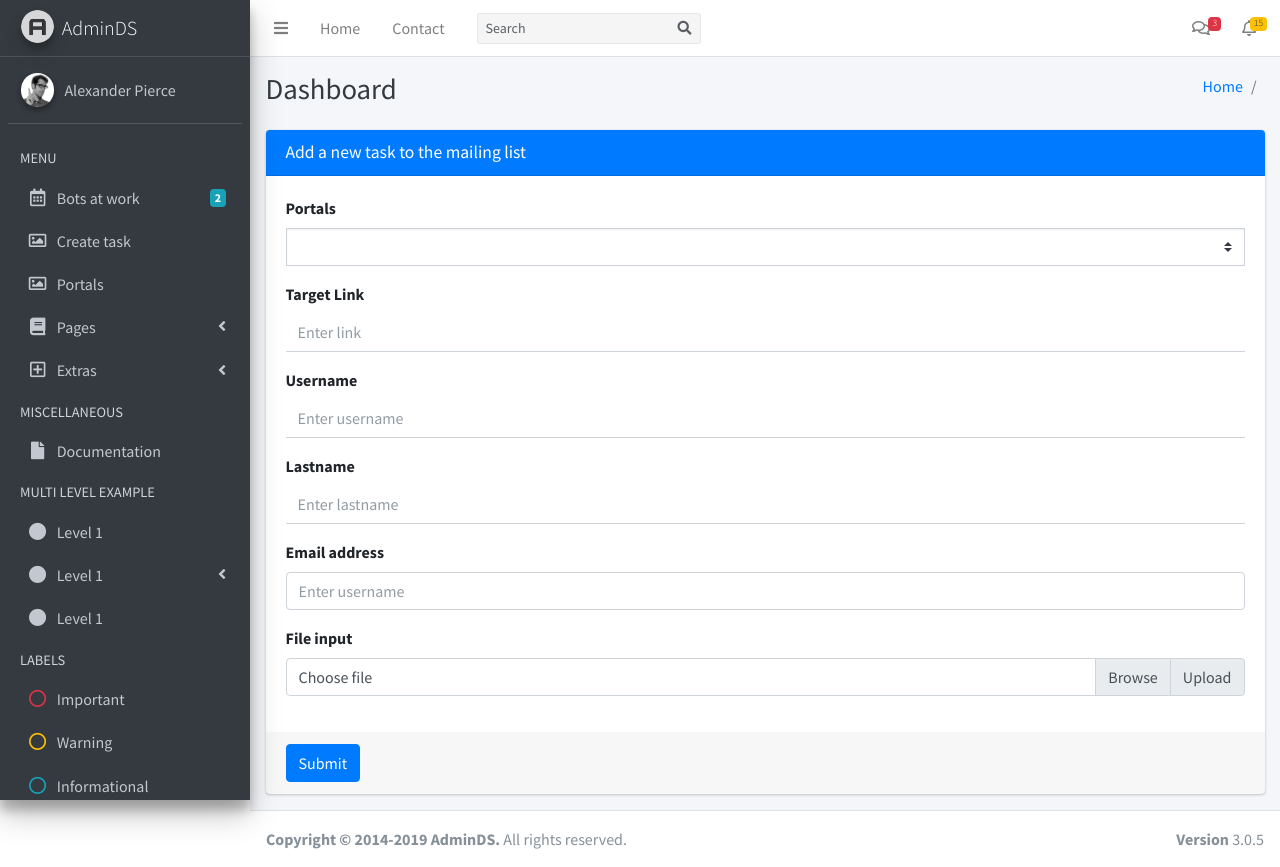
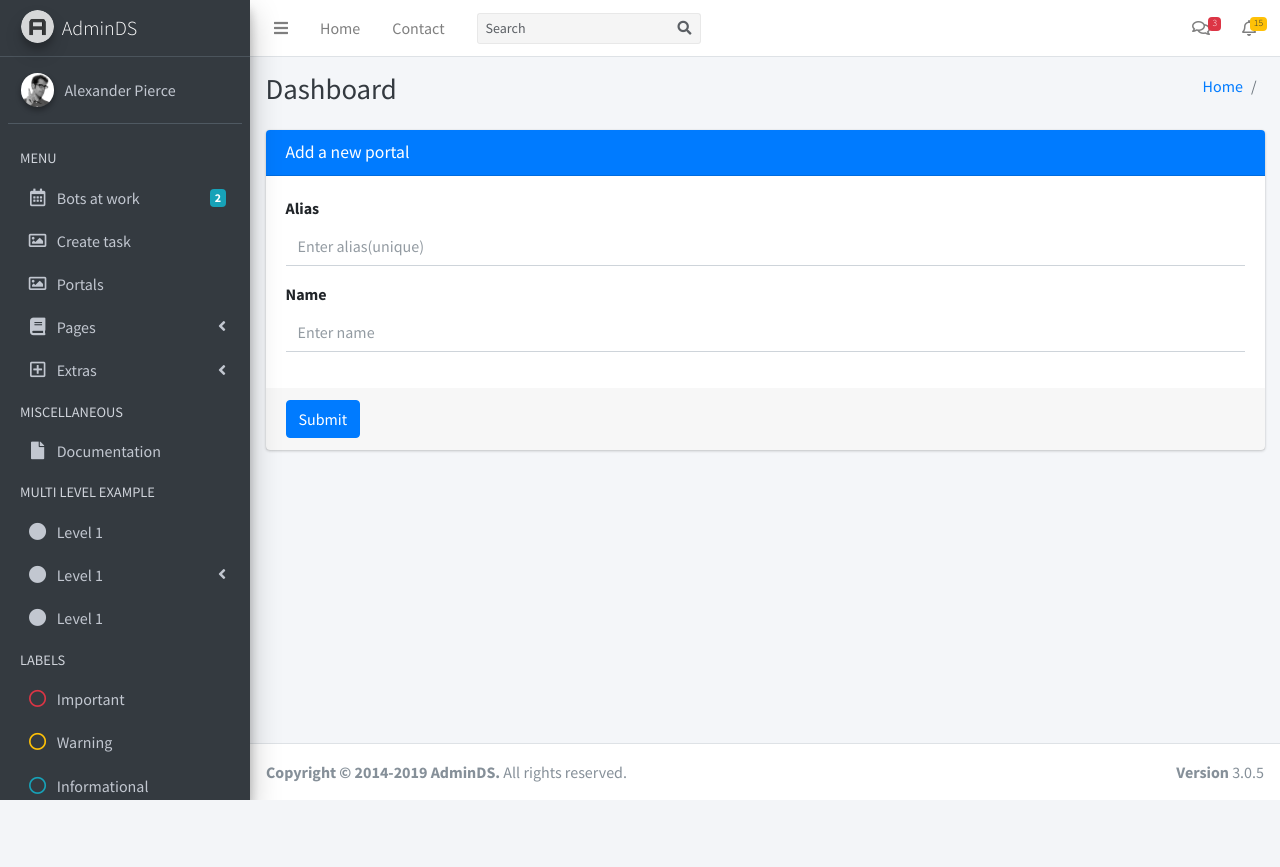
Before and after one commit to AleksandrTan/jbs_system, a Django app: page /mainsystem/portals/create/ in a window 1280 px wide. After the commit the page ends 800 px from the top, so only its background shows below. Run offline with Django 3.2, Linux system fonts and the light colour scheme; the visitor is signed in with stand-in values (Sample User, id 1); lists and menus that the app fills with data are empty; some libraries are stand-ins or nearby versions.

Commit message:
Start mainworker

```diff
--- a/mainsystem/models.py
+++ b/mainsystem/models.py
@@ -3,7 +3,7 @@ from django.db import models
 
 
 class Portal(models.Model):
-    alias = models.CharField(max_length=500)
+    alias = models.CharField(max_length=500, unique=True)
     name = models.CharField(max_length=500)
     is_active = models.BooleanField(default=False)
     created_at = models.DateTimeField(auto_now_add=True, null=True, blank=True)
--- a/mainsystem/templates/portals/create.html
+++ /dev/null
@@ -1,72 +0,0 @@
-{% extends "index.html" %}
-{% block content %}
-<div class="content">
-      <div class="container-fluid">
-        <div class="row">
-          <div class="col-md-12">
-            <!-- general form elements -->
-            <div class="card card-primary">
-              <div class="card-header">
-                <h3 class="card-title">Add a new task to the mailing list</h3>
-              </div>
-              <!-- /.card-header -->
-              <!-- form start -->
-              <form method="post" enctype="multipart/form-data" action="{% url 'save_order' %}">{% csrf_token %}
-                <div class="card-body">
-                  <div class="form-group">
-                  <label for="exampleSelectRounded0">Portals</label>
-                  <select class="custom-select rounded-0" id="exampleSelectRounded0">
-                     {% if portals %}
-                     {% for portal in portals %}
-                        <option value="{{ portal.id }}">{{ portal.name }}</option>
-                     {% endfor %}
-                     {% endif %}
-                  </select>
-                </div>
-                  <div class="form-group">
-                    <label for="targetLink">Target Link</label>
-                    <input type="text" class="form-control form-control-border" id="targetLink" placeholder="Enter link"
-                           name="target_link" value="{% if form.target_link %} {{ form.target_link.value }} {% endif %}" required>
-                  </div>
-                  <div class="form-group">
-                    <label for="userName">Username</label>
-                    <input type="text" class="form-control form-control-border" id="userName" placeholder="Enter username"
-                           name="user_name" value="{% if form.user_name %} {{ form.user_name.value }} {% endif %}" required>
-                  </div>
-                  <div class="form-group">
-                    <label for="lastName">Lastname</label>
-                    <input type="text" class="form-control form-control-border" id="lastName" placeholder="Enter lastname"
-                           name="last_name" value="{% if form.last_name %} {{ form.last_name.value }} {% endif %}" required>
-                  </div>
-                  <div class="form-group">
-                    <label for="exampleInputEmail1">Email address</label>
-                    <input type="email" class="form-control" id="exampleInputEmail1" placeholder="Enter username"
-                           name="email" value="{% if form.email %} {{ form.email.value }} {% endif %}" required>
-                  </div>
-                  <div class="form-group">
-                    <label for="exampleInputFile">File input{% if form.errors.file_mailing %} {{ form.errors.file_mailing }} {% endif %}</label>
-                    <div class="input-group">
-                      <div class="custom-file">
-                        <input type="file" class="custom-file-input" id="exampleInputFile" name="file_mailing" value="">
-                        <label class="custom-file-label" for="exampleInputFile">Choose file</label>
-                      </div>
-                      <div class="input-group-append">
-                        <span class="input-group-text">Upload</span>
-                      </div>
-                    </div>
-                  </div>
-                </div>
-                <!-- /.card-body -->
-                <div class="card-footer">
-                  <button type="submit" class="btn btn-primary">Submit</button>
-                </div>
-              </form>
-            </div>
-            <!-- /.card -->
-          </div>
-          <!-- /.col-md-6 -->
-        </div>
-        <!-- /.row -->
-      </div><!-- /.container-fluid -->
-    </div>
-{% endblock %}
--- /dev/null
+++ b/mainsystem/templates/portals/create_portal.html
@@ -0,0 +1,40 @@
+{% extends "index.html" %}
+{% block content %}
+<div class="content">
+      <div class="container-fluid">
+        <div class="row">
+          <div class="col-md-12">
+            <!-- general form elements -->
+            <div class="card card-primary">
+              <div class="card-header">
+                <h3 class="card-title">Add a new portal</h3>
+              </div>
+              <!-- /.card-header -->
+              <!-- form start -->
+              <form method="post" enctype="multipart/form-data" action="{% url 'create_portal' %}">{% csrf_token %}
+                <div class="card-body">
+                <div class="form-group">
+                    <label for="targetLink">Alias</label>
+                    <input type="text" class="form-control form-control-border" id="targetLink" placeholder="Enter alias(unique)"
+                           name="alias" value="{% if form.alias %} {{ form.alias.value }} {% endif %}" required>
+                  </div>
+                  <div class="form-group">
+                    <label for="userName">Name</label>
+                    <input type="text" class="form-control form-control-border" id="userName" placeholder="Enter name"
+                           name="name" value="{% if form.name %} {{ form.name.value }} {% endif %}" required>
+                  </div>
+                </div>
+                <!-- /.card-body -->
+                <div class="card-footer">
+                  <button type="submit" class="btn btn-primary">Submit</button>
+                </div>
+              </form>
+            </div>
+            <!-- /.card -->
+          </div>
+          <!-- /.col-md-6 -->
+        </div>
+        <!-- /.row -->
+      </div><!-- /.container-fluid -->
+    </div>
+{% endblock %}
--- a/mainsystem/urls.py
+++ b/mainsystem/urls.py
@@ -6,7 +6,7 @@ from mainsystem.views.testview.testpage import TestView, TestFormView
 from mainsystem.views.botworker.create_task import CreateTaskPageView, SaveOrder
 from mainsystem.views.botworker.get_file import send_file
 from mainsystem.views.apiworker.tasks_result import OrderFail
-from mainsystem.views.portalworker.portals import PortalsPageView, CreatePortal
+from mainsystem.views.portalworker.portals import PortalsPageView, CreatePortal, EditPortal
 
 # ======================================= Main urls ==================================================================
 
@@ -17,6 +17,7 @@ urlpatterns = [
     # ======================================= Portals urls ==========================================================
     path('portals/view/', PortalsPageView.as_view(), name="portals_view"),
     path('portals/create/', CreatePortal.as_view(), name="create_portal"),
+    path('portals/edit/<int:pk>/', EditPortal.as_view(), name="edit_portal"),
     # ======================================= Bots urls ==============================================================
     path('bot/create_task/', CreateTaskPageView.as_view(), name="create_task"),
     path('bot/create/', SaveOrder.as_view(), name="save_order"),
--- a/mainsystem/views/botworker/create_task.py
+++ b/mainsystem/views/botworker/create_task.py
@@ -19,6 +19,7 @@ class CreateTaskPageView(BaseAdminView, TemplateView):
     def get_context_data(self, **kwargs):
         context = super(CreateTaskPageView, self).get_context_data()
         context["portals"] = PortalWork.get_all()
+        return context
 
 
 class SaveOrder(BaseAdminView, CreateView):
--- a/mainsystem/views/portalworker/portals.py
+++ b/mainsystem/views/portalworker/portals.py
@@ -1,8 +1,12 @@
+from django.shortcuts import redirect, render
+from django.urls import reverse_lazy
 from django.views.generic.list import ListView
 from django.views.generic import TemplateView
+from django.views.generic.edit import UpdateView
 
 from mainsystem.views.basepage import BaseAdminView
 from mainsystem.models import Portal
+from mainsystem.forms.portal_form import PortalForm
 
 
 class PortalsPageView(BaseAdminView, ListView):
@@ -14,4 +18,21 @@ class PortalsPageView(BaseAdminView, ListView):
 
 
 class CreatePortal(BaseAdminView, TemplateView):
-    template_name = "portals/create.html"
+    template_name = "portals/create_portal.html"
+
+    def post(self, request, *args, **kwargs):
+        portal_form = PortalForm(request.POST, request.FILES)
+        if portal_form.is_valid():
+            order = portal_form.save()
+            print(order.id)
+            return redirect('portals_view')
+        else:
+            return render(request, "portals/create_portal.html", {"form": portal_form})
+
+
+class EditPortal(BaseAdminView, UpdateView):
+    model = Portal
+    fields = ['is_active']
+    template_name = "portals/portal_update_form.html"
+    context_object_name = 'portal'
+    success_url = reverse_lazy('portals_view')
```
Also changed, not shown: mainsystem/forms/portal_form.py (added, +8 -0 lines), mainsystem/templates/portals/portal_update_form.html (added, +30 -0 lines), mainsystem/templates/portals/portals_view.html (+5 -3 lines), mainsystem/migrations/0006_alter_portal_alias.py (added).
